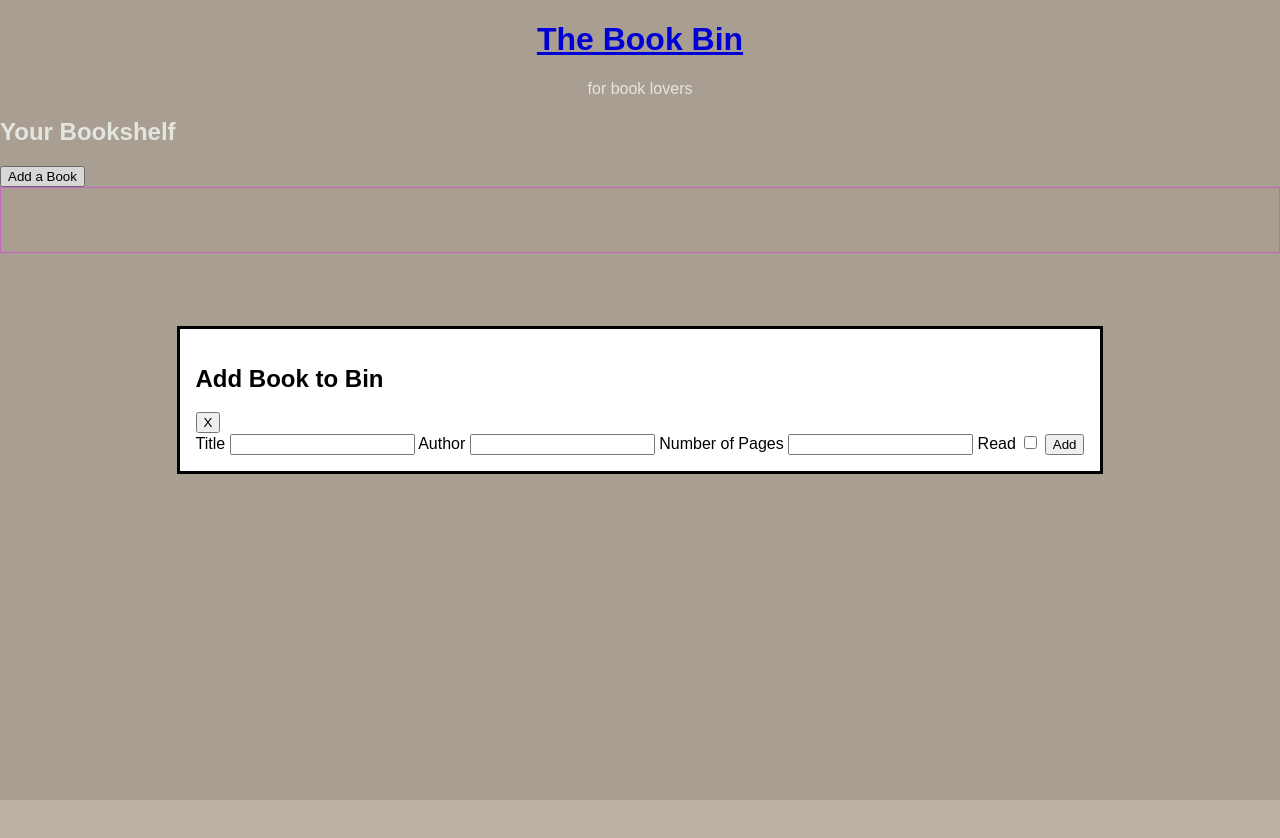
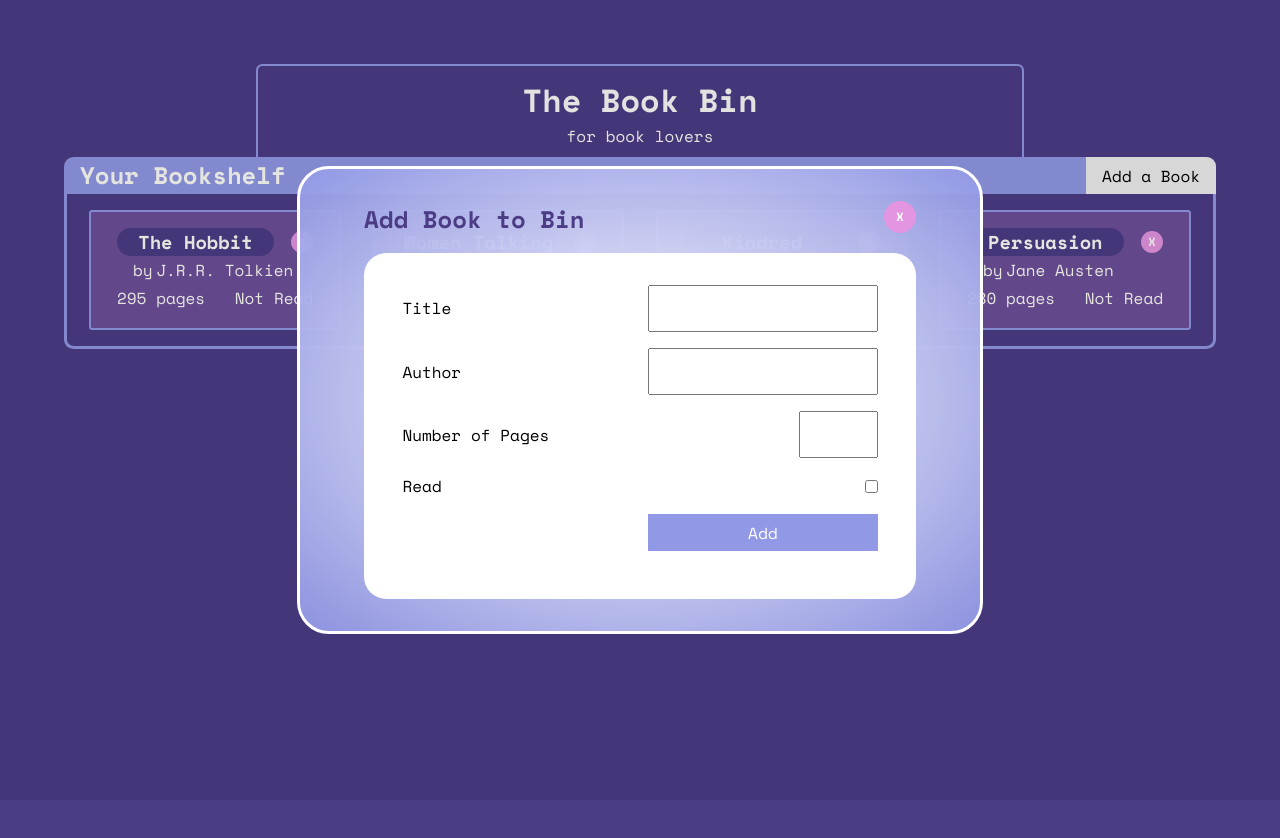
Before and after one commit to ShelbyEliza/odin-book-library, a plain HTML site: page index.html in a window 1280 px wide. Both pictures are taken after a click on the button "Add a Book". Drawn offline with nearby package versions, Linux system fonts and the light colour scheme.

Commit message:
Add CSS styles. Delete, add, and modal function

```diff
--- a/books.js
+++ b/books.js
@@ -1,30 +1,13 @@
-const addBtn = document.querySelector(".add");
-const dialogEl = document.querySelector(".modal");
-const cancelBtn = document.querySelector(".cancel");
-const submitBtn = document.querySelector(".submit");
-const inputEls = document.querySelectorAll(".input");
-const shelfEl = document.querySelector(".shelf");
+/** Array to store Data: */
+const myLibrary = [];
 
-addBtn.addEventListener("click", (e) => {
-	console.log(e);
-	dialogEl.showModal();
-});
-// cancelBtn.addEventListener("click", dialogEl.close());
-submitBtn.addEventListener("click", (e) => {
-	handleSubmit(e);
-});
-
-const myLibrary = [];
+/** Dummy Data: */
 let theHobbit = ["The Hobbit", "J.R.R. Tolkien", 295, "on"];
-let theFellowship = [
-	"The Fellowship of the Ring",
-	"J.R.R. Tolkien",
-	408,
-	"off",
-];
+let theFellowship = ["Women Talking", "Miriam Toews", 408, "on"];
 let kindred = ["Kindred", "Octavia Butler", 242, "on"];
 let persuasion = ["Persuasion", "Jane Austen", 280, "on"];
 
+/** Book Object: */
 function Book(title, author, pages, read) {
 	this.title = title;
 	this.author = author;
@@ -41,46 +24,90 @@ function Book(title, author, pages, read) {
 
 Book.prototype.getRandomID = function () {
 	let randomNumb = Math.floor(Math.random() * (500 - 1 + 1)) + 1;
-	return this.author[0] + "-" + randomNumb;
+	return this.title[0] + this.author[0] + "-" + randomNumb;
 };
+
+/** Select HTML Elements: */
+const addNewBtn = document.querySelector(".add");
+const dialogEl = document.querySelector(".modal");
+const cancelBtn = document.querySelector(".cancel");
+const submitBtn = document.querySelector(".submit");
+const inputEls = document.querySelectorAll(".input");
+const shelfEl = document.querySelector(".shelf");
+const formEl = document.querySelector("#form");
+const invalidEl = document.querySelector(".invalid-input");
+
+/** Add Event Listeners: */
+addNewBtn.addEventListener("click", (e) => {
+	dialogEl.showModal();
+});
+
+submitBtn.addEventListener("click", (e) => {
+	handleSubmit(e);
+});
+
+cancelBtn.addEventListener("click", () => {
+	invalidEl.textContent = "";
+
+	dialogEl.close();
+});
+
+/** Add Dummy Data to myLibrary Array: */
+addBookToLibrary(theHobbit);
+addBookToLibrary(theFellowship);
+addBookToLibrary(kindred);
+addBookToLibrary(persuasion);
+myLibrary.forEach((book) => buildCard(book));
 
 function addBookToLibrary(book) {
 	let newBook = new Book(...book);
 
 	myLibrary.push(newBook);
+
 	return newBook;
 }
-
-addBookToLibrary(theHobbit);
-// addBookToLibrary(theFellowship);
-// addBookToLibrary(kindred);
-// addBookToLibrary(persuasion);
-
-console.log(myLibrary);
 
 function handleSubmit(e) {
 	e.preventDefault();
 	let newBook = [];
+	let validForm = true;
+
 	inputEls.forEach((el) => {
-		newBook.push(el.value);
+		if (el.type !== "checkbox" && validForm === true) {
+			/** Check if inputs have content: */
+			if (el.value.length >= 1) {
+				newBook.push(el.value);
+			} else {
+				invalidEl.textContent = "Please enter valid input!";
+				validForm = false;
+				return;
+			}
+		} else if (el.type === "checkbox" && validForm === true) {
+			newBook.push(el.checked);
+		}
 	});
-	console.log(newBook);
-	let bookObj = addBookToLibrary(newBook);
-	buildCard(bookObj);
-	dialogEl.close();
+
+	if (validForm === true) {
+		invalidEl.textContent = "";
+
+		let bookObj = addBookToLibrary(newBook);
+		buildCard(bookObj);
+		dialogEl.close();
+	} else {
+		return;
+	}
 }
 
 function handleDelete(e, bookToDelete) {
-	// console.log(bookToDelete.id);
-	myLibrary.filter((book) => {
-		let res;
-		if (book.id !== bookToDelete.id) {
-			res = book;
-		}
-		return res;
-	});
-	// myLibrary.filter((book) => book.id != bookToDelete.id);
-	console.log(myLibrary);
+	const cardsArray = [...document.querySelectorAll(".card")];
+
+	let elToDelete = cardsArray.find((el) => el.id === bookToDelete.id);
+	let indexToDelete = myLibrary.findIndex(
+		(book) => book.id === bookToDelete.id
+	);
+
+	elToDelete.remove();
+	myLibrary.splice(indexToDelete, 1);
 }
 
 function buildCard(book) {
@@ -93,14 +120,25 @@ function buildCard(book) {
 	let readP = document.createElement("p");
 
 	cardDiv.classList.add("card");
+	byP.classList.add("author-line", "by");
+	authorP.classList.add("author-line", "author-name");
+	pagesP.classList.add("extra-info", "pages");
+	readP.classList.add("extra-info", "read-bool");
+
 	cardDiv.dataset.id = book.id;
+	cardDiv.id = book.id;
 
 	deleteBtn.textContent = "X";
 	titleH3.textContent = book.title;
 	byP.textContent = "by";
 	authorP.textContent = book.author;
 	pagesP.textContent = book.pages + " pages";
-	readP.textContent = book.read;
+
+	if (book.read === true) {
+		readP.textContent = "Read";
+	} else {
+		readP.textContent = "Not Read";
+	}
 
 	cardDiv.appendChild(deleteBtn);
 	cardDiv.appendChild(titleH3);
@@ -115,3 +153,5 @@ function buildCard(book) {
 		handleDelete(e, book);
 	});
 }
+
+console.log(myLibrary);
--- a/index.html
+++ b/index.html
@@ -6,6 +6,7 @@
     <meta name="viewport" content="width=device-width, initial-scale=1.0">
     <link rel="stylesheet" href="styles.css">
     <script type="module" src="books.js"></script>
+    <link rel="icon" href="local_library_material_icon.svg" />
     <title>Book Library</title>
   </head>
 
@@ -17,32 +18,33 @@
       <p>for book lovers</p>
     </header>
     <main>
-      <div>
+      <div class="shelf-heading">
         <h2>Your Bookshelf</h2>
         <!-- <a href="/addBook.html">Add a Book</a> -->
         <button class="add">Add a Book</button>
+      </div>
       <dialog class="modal">
-          <div>
+        <div class="form-heading">
           <h2>Add Book to Bin</h2>
           <button class="cancel" value="cancel" formmethod="dialog">X</button>
         </div>
         <form>
           <label for="title">Title
+          </label>
           <input class="input" name="title" type="text" required>
+          <label for="author">Author
           </label>
-            <label for="author">Author
           <input class="input" name="author" type="text" required>
+          <label for="pages">Number of Pages
           </label>
-            <label for="pages">Number of Pages
-              <input class="input" name="pages" type="number" required>
+          <input class="input page-numb" name="pages" type="number" required>
+          <label for="read">Read
           </label>
-            <label for="read">Read
-              <input class="input" name="read" type="checkbox" required>
-            </label>
+          <input class="input read" name="read" type="checkbox" required>
           <button type="submit" value="default" class="submit">Add</button>
+          <p class="invalid-input"></p>
         </form>
       </dialog>
-      </div>
 
       <div class="shelf">
         <!-- <div class="card">
--- a/styles.css
+++ b/styles.css
@@ -1,3 +1,12 @@
+@import url("https://fonts.googleapis.com/css2?family=Space+Mono:wght@400;700&display=swap");
+
+:root {
+	--perrywinkle: #9198e5;
+	--majestic-eggplant: #4c3c86;
+	--love-dust: #e495e1;
+	--love-dust-trans: #e495e138;
+}
+
 html,
 body {
 	min-height: 100vh;
@@ -5,27 +14,215 @@ body {
 
 	font-size: 16px;
 	box-sizing: border-box;
-	font-family: sans-serif, -apple-system, BlinkMacSystemFont, "Segoe UI", Roboto,
-		Oxygen, Ubuntu, Cantarell, "Open Sans", "Helvetica Neue", sans-serif;
+	font-family: "Space Mono", monospace, sans-serif, -apple-system,
+		BlinkMacSystemFont, "Segoe UI", Roboto, Oxygen, Ubuntu, Cantarell,
+		"Open Sans", "Helvetica Neue", sans-serif;
 }
 
 body {
-	background: rgb(187, 176, 163);
+	background-color: var(--majestic-eggplant);
+
 	color: rgb(255, 255, 248);
 }
+
+button,
+input {
+	margin: 0;
+	padding: 0;
+	box-sizing: border-box;
+
+	font-family: inherit;
+	font-size: 100%;
+}
+button {
+	box-shadow: none;
+	border: none;
+}
+button:hover {
+	cursor: pointer;
+}
+h1,
+h2,
+h3,
+h4,
+p {
+	margin-top: 0rem;
+	margin-bottom: 0rem;
+}
+
+a {
+	text-decoration: none;
+}
+a:any-link {
+	color: snow;
+}
+a:hover {
+	color: var(--nile);
+}
+
+ul {
+	margin: 0;
+	padding: 0;
+	list-style-type: none;
+}
+
 header {
+	margin: 4rem 20% 0rem 20%;
+	padding: 0.6rem;
+	text-align: center;
+
+	border: 2px solid var(--perrywinkle);
+	border-bottom: none;
+	border-top-left-radius: 0.4rem;
+	border-top-right-radius: 0.4rem;
+	/* background: var(--majestic-eggplant); */
+}
+
+dialog {
+	padding: 2rem 4rem;
+
+	border: 3px solid #ffffff;
+	border-radius: 2rem;
+	background: radial-gradient(white, #9198e5f1);
+	/* background: rgba(255, 255, 255, 0.935); */
+}
+form {
+	display: grid;
+	grid-template-columns: 1fr 1fr;
+	gap: 1rem;
+	background: white;
+	/* border: 1px solid pink; */
+	padding: 2rem 2.4rem;
+	border-radius: 1.4rem;
+	align-items: center;
+}
+.form-heading {
+	display: flex;
+	justify-content: space-between;
+	margin-bottom: 1rem;
+	color: var(--majestic-eggplant);
+}
+form input {
+	grid-column: 2 / 3;
+	padding: 0.6rem 0.8rem;
+}
+form label {
+	grid-column: 1 / 2;
+}
+.page-numb {
+	max-width: 8ch;
+}
+.page-numb,
+.read {
+	margin-left: auto;
+}
+.submit {
+	grid-column: 2 / 3;
+	background: var(--perrywinkle);
+	color: white;
+}
+.cancel,
+.card button {
+	width: 2rem;
+	height: 2rem;
+	border: 2px solid var(--love-dust);
+	background: var(--love-dust);
+	border-radius: 100%;
+	font-size: 12px;
+	font-weight: 700;
+	color: white;
+}
+.cancel:hover,
+.card button:hover,
+.submit:hover {
+	border-color: var(--majestic-eggplant);
+	background-color: var(--majestic-eggplant);
+}
+.add,
+.submit {
+	padding: 0.4rem 1rem;
+}
+.add {
+	border-top-right-radius: 0.6rem;
+}
+
+.shelf-heading {
+	display: flex;
+	justify-content: space-between;
+	margin-left: 4rem;
+	margin-right: 4rem;
+	padding-left: 1rem;
+
+	background: var(--perrywinkle);
+	border-top-left-radius: 0.6rem;
+	border-top-right-radius: 0.6rem;
+}
+
+.shelf {
+	display: grid;
+	grid-template-columns: repeat(auto-fit, minmax(250px, 1fr));
+	gap: 2rem;
+
+	margin: 0rem 4rem 1rem 4rem;
+	padding: 1rem 1.4rem;
+	justify-content: center;
+
+	border: 3px solid var(--perrywinkle);
+	border-top: none;
+	border-bottom-left-radius: 0.6rem;
+	border-bottom-right-radius: 0.6rem;
+}
+.card {
+	display: grid;
+	grid-template-columns: 1fr 1fr 1fr 1fr 1fr;
+	grid-template-rows: 1fr 1fr 1fr;
+	padding: 1rem 1.6rem;
+	max-width: 300px;
+
+	border: 2px solid var(--perrywinkle);
+	border-radius: 0.2rem;
+	background: var(--love-dust-trans);
+	align-items: center;
+}
+.card button {
+	grid-column: 5 / 6;
+	width: 1.4rem;
+	height: 1.4rem;
+	justify-self: end;
+
+	border: 2px solid var(--love-dust);
+	/* background: none; */
+	border-radius: 100%;
+	font-size: 12px;
+	font-weight: 700;
+	color: white;
+}
+.card h3 {
+	grid-column: 1 / 5;
+	grid-row: 1;
+	/* border: 1px solid var(--perrywinkle); */
+	background: var(--majestic-eggplant);
+	border-radius: 1rem;
 	text-align: center;
 }
-.shelf {
-	display: grid;
-	grid-template-columns: repeat(auto-fit, minmax(200px, 1fr));
-	gap: 2rem;
-	border: 1px solid orchid;
-	padding: 2rem;
+.by {
+	grid-column: 1 / 2;
+	grid-row: 2 / 3;
+	padding-left: 1rem;
 }
-.card {
-	background: white;
-	color: rgb(220, 170, 110);
-	padding: 1rem 2rem;
-	border-radius: 1rem;
+.author-name {
+	grid-column: 2 / 6;
+	grid-row: 2 / 3;
 }
+.pages {
+	grid-column: 1 / 4;
+	grid-row: 3 / 4;
+}
+.read-bool {
+	grid-column: 4 / 6;
+	grid-row: 3 / 4;
+	justify-self: end;
+}
+.invalid-input {
+	color: var(--love-dust);
+}
```
Also changed, not shown: local_library_material_icon.svg (added). Lines whose indentation alone changed are shown as unchanged.
